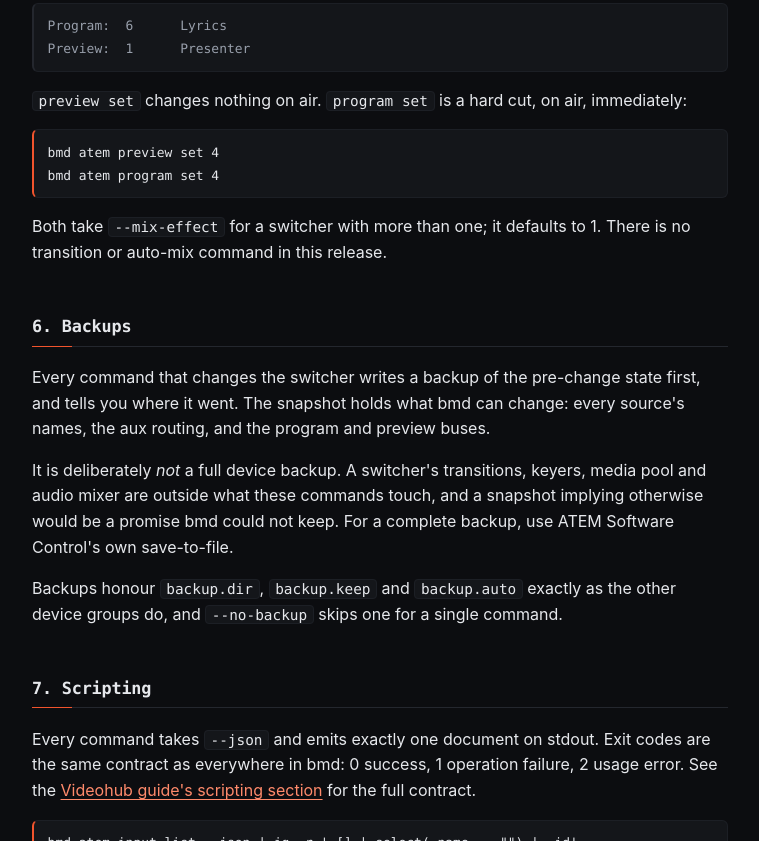
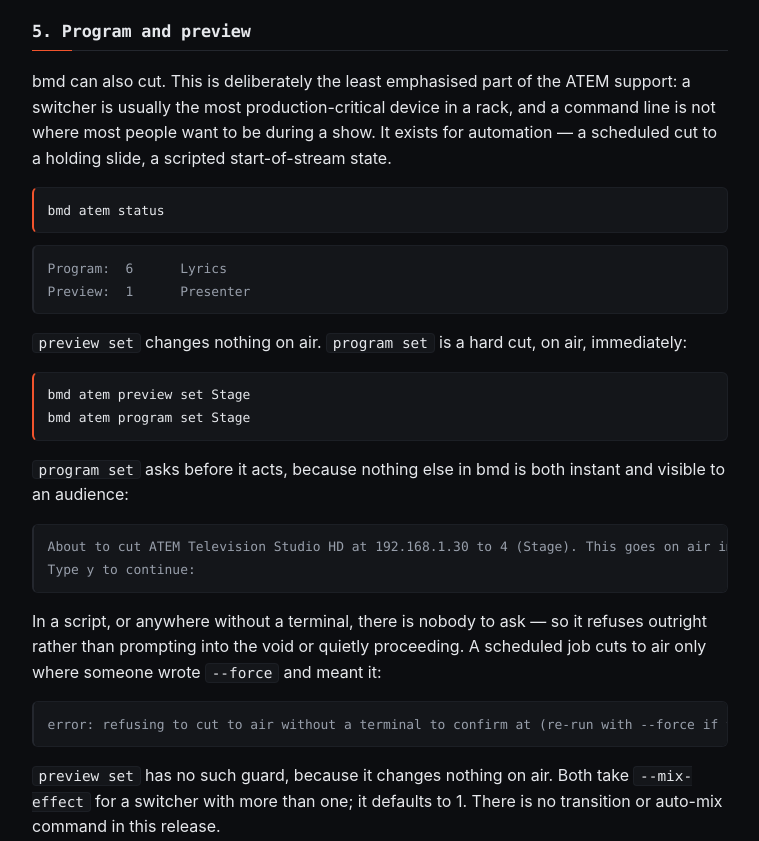
Before and after one commit to davojc/bmdcli, a plain HTML site: page site/atem.html in a window 1280 px wide. Shown: the part 4421-5262 px from the top of the page, without its empty margins (260-1019 px from the left). Drawn offline with Linux system fonts and the light colour scheme.

Commit message:
docs(site): the ATEM guide ships with the trap fixes
3d51be4 changed behaviour without the guide, because the edit that was
meant to carry it failed on a stale anchor and the commit went ahead
anyway. The project rule is that the site ships with the change, so this
is the missing half rather than a follow-up improvement: naming a source
instead of numbering it, and the confirmation that now stands in front of
an on-air cut.

Co-Authored-By: Claude Opus 5 (1M context) <noreply@anthropic.com>
Claude-Session: https://claude.ai/code/session_01UeDgaEykG96MM3HttgUHxb

```diff
--- a/site/atem.html
+++ b/site/atem.html
@@ -126,6 +126,17 @@ Video mode:       11 (raw device value)</code></pre>
 10010  Live On Screens   PGM
 10011  Not Live          PVW</code></pre>
     <p>
+      <strong>You can give a name instead of an id anywhere a source is expected</strong>, which is
+      usually easier than looking one up:
+    </p>
+    <pre class="cmd"><code>bmd atem aux set 1 Stage
+bmd atem preview set "Color Bars"
+bmd atem input rename Lyrics "Lyrics Desk"</code></pre>
+    <p>
+      Long name or short name, case-insensitively. Ids still win, so a source literally named
+      <code>4</code> can never shadow source 4.
+    </p>
+    <p>
       <strong>Those ids are the switcher's own, and bmd does not renumber them.</strong> Everywhere
       else in bmd, numbering is 1-based to match a device's front panel. An ATEM's source ids are
       not a dense range — inputs are 1&ndash;8, but colour bars are 1000 and media player 1 is 3010
@@ -196,11 +207,24 @@ Preview:  1      Presenter</code></pre>
       <code>preview set</code> changes nothing on air. <code>program set</code> is a hard cut, on
       air, immediately:
     </p>
-    <pre class="cmd"><code>bmd atem preview set 4
-bmd atem program set 4</code></pre>
+    <pre class="cmd"><code>bmd atem preview set Stage
+bmd atem program set Stage</code></pre>
     <p>
-      Both take <code>--mix-effect</code> for a switcher with more than one; it defaults to 1.
-      There is no transition or auto-mix command in this release.
+      <code>program set</code> asks before it acts, because nothing else in bmd is both instant and
+      visible to an audience:
+    </p>
+    <pre class="cmd cmd-out"><code>About to cut ATEM Television Studio HD at 192.168.1.30 to 4 (Stage). This goes on air immediately.
+Type y to continue:</code></pre>
+    <p>
+      In a script, or anywhere without a terminal, there is nobody to ask &mdash; so it refuses
+      outright rather than prompting into the void or quietly proceeding. A scheduled job cuts to
+      air only where someone wrote <code>--force</code> and meant it:
+    </p>
+    <pre class="cmd cmd-out"><code>error: refusing to cut to air without a terminal to confirm at (re-run with --force if that is what you mean)</code></pre>
+    <p>
+      <code>preview set</code> has no such guard, because it changes nothing on air. Both take
+      <code>--mix-effect</code> for a switcher with more than one; it defaults to 1. There is no
+      transition or auto-mix command in this release.
     </p>
   </section>
 
```
